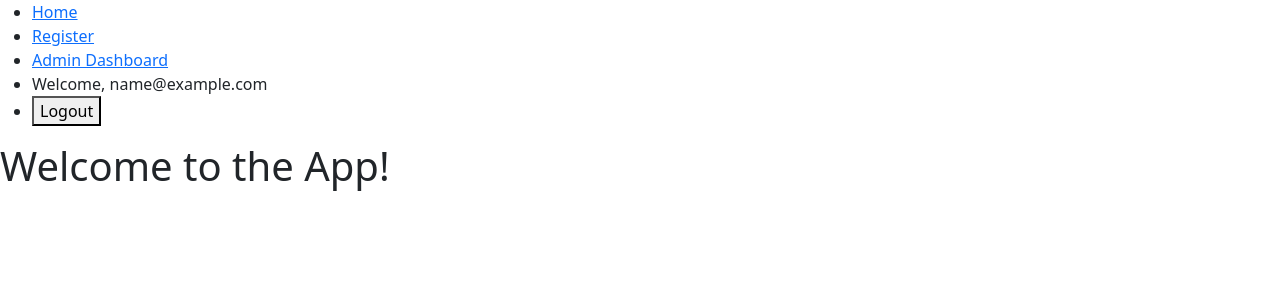
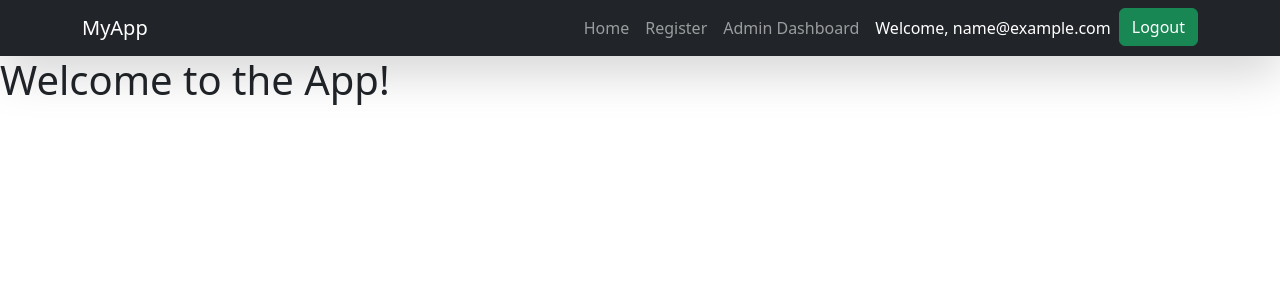
Before and after one commit to iQnas02/urban-ranch-grasshopper, a React (Create React App) app: page / in a window 1280 px wide. Shown: the top 300 px of the page. Built offline with nearby package versions, Linux system fonts and the light colour scheme; sample sign-in values are in the browser's storage.

Commit message:
toolBar edited

```diff
--- a/src/components/navBar.js
+++ b/src/components/navBar.js
@@ -13,22 +13,37 @@
     };
 
     return (
-        <nav>
-            <ul>
-                <li><Link to="/">Home</Link></li>
-                <li><Link to="/register">Register</Link></li>
+        <nav className="navbar navbar-expand-lg navbar-dark bg-dark shadow-lg">
+            <div className="container">
+                <Link to="/" className="navbar-brand">MyApp</Link>
+                <button className="navbar-toggler" type="button" data-bs-toggle="collapse" data-bs-target="#navbarNav" aria-controls="navbarNav" aria-expanded="false" aria-label="Toggle navigation">
+                    <span className="navbar-toggler-icon"></span>
+                </button>
+                <div className="collapse navbar-collapse" id="navbarNav">
+                    <ul className="navbar-nav ms-auto">
+                        <li className="nav-item"><Link to="/" className="nav-link">Home</Link></li>
+                        <li className="nav-item"><Link to="/register" className="nav-link">Register</Link></li>
                         {user && user.role === "admin" && (
-                    <li><Link to="/admin-dashboard">Admin Dashboard</Link></li>
+                            <li className="nav-item"><Link to="/admin-dashboard" className="nav-link">Admin Dashboard</Link></li>
                         )}
                         {!user ? (
-                    <li><Link to="/login">Login</Link></li>
+                            <li className="nav-item"><Link to="/login" className="nav-link">Login</Link></li>
                         ) : (
                             <>
-                        <li>Welcome, {user.email}</li>
-                        <li><button onClick={handleLogout}>Logout</button></li>
+                                <li className="nav-item nav-link text-white">Welcome, {user.email}</li>
+                                <li className="nav-item">
+                                    <button
+                                        onClick={handleLogout}
+                                        className="btn btn-success"
+                                    >
+                                        Logout
+                                    </button>
+                                </li>
                             </>
                         )}
                     </ul>
+                </div>
+            </div>
         </nav>
     );
 };
--- a/src/index.css
+++ b/src/index.css
@@ -1,3 +1,4 @@
+
 body {
   margin: 0;
   font-family: -apple-system, BlinkMacSystemFont, 'Segoe UI', 'Roboto', 'Oxygen',
```
Also changed, not shown: 1 other file (tests, documents, lock files or other folders). Lines whose indentation alone changed are shown as unchanged.
